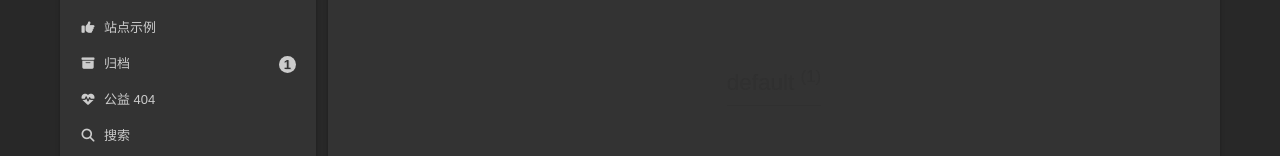
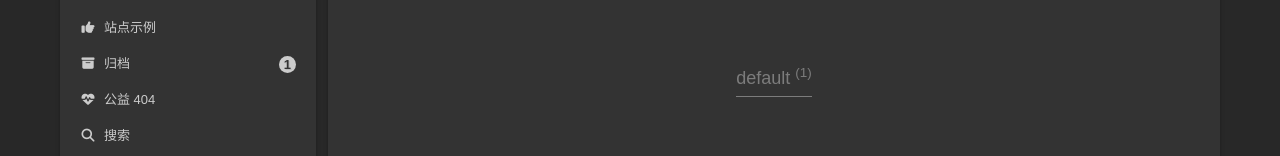
Before and after one commit to demohiiiii/demohiiiii.github.io, a plain HTML site: page tags/index.html in a window 1280 px wide. Shown: the part 192-348 px from the top of the page. Drawn offline with nearby package versions, Linux system fonts and the light colour scheme; some packages are replaced by stand-ins of ours; a script that the page names is missing.

Commit message:
deploy: demohiiiii/HugoBlog@1735da7e9dfd0c331b181c6bf1eb97bbe614e14f

```diff
--- a/tags/index.html
+++ b/tags/index.html
@@ -12,7 +12,7 @@ Github</a></span></div><div class="cc-license animated" itemprop=license><a href
 <span>网站资讯</span></div><div class=siteinfo><div class=siteinfo-item><div class=item-name><i class="fa-solid fa-calendar-check"></i>已运行：</div><div class=item-count id=runTimes data-publishdate=2023-08-09T16:28:07+08:00></div></div><div class=siteinfo-item><div class=item-name><i class="fas fa fa-user"></i>总访客数：</div><div class=item-count id=busuanzi_value_site_uv><i class="fa fa-sync fa-spin"></i></div></div><div class=siteinfo-item><div class=item-name><i class="fas fa fa-eye"></i>页面浏览：</div><div class=item-count id=busuanzi_value_site_pv><i class="fa fa-sync fa-spin"></i></div></div><div class=siteinfo-item><div class=item-name><i class="fa fa-font"></i>总字数：</div><div class=item-count id=wordsCount data-count=4></div></div><div class=siteinfo-item><div class=item-name><i class="fa fa-mug-hot"></i>阅读约：</div><div class=item-count id=readTimes data-times=1></div></div><div class=siteinfo-item><div class=item-name><i class="fa fa-clock-rotate-left"></i>最后更新于：</div><div class=item-count id=last-push-date data-lastpushdate=2023-08-09T16:28:07+08:00></div></div></div></div></aside><div class=sidebar-dimmer></div></header><div class=tool-buttons><div id=goto-gtranslate class=button title=多语言翻译><i class="fas fa-globe"></i></div><div id=toggle-theme class=button title=深浅模式切换><i class="fas fa-adjust"></i></div><div class=back-to-top role=button title=返回顶部><i class="fa fa-arrow-up"></i>
 <span>0%</span></div></div><div class=reading-progress-bar></div><a role=button class="book-mark-link book-mark-link-fixed"></a>
 <a href=https://github.com/demohiiiii rel="noopener external nofollow noreferrer" target=_blank title="Follow me on GitHub" class="exturl github-corner"><svg width="80" height="80" viewBox="0 0 250 250" aria-hidden="true"><path d="M0 0 115 115h15l12 27L250 250V0z"/><path d="M128.3 109C113.8 99.7 119 89.6 119 89.6 122 82.7 120.5 78.6 120.5 78.6 119.2 72 123.4 76.3 123.4 76.3 127.3 80.9 125.5 87.3 125.5 87.3 122.9 97.6 130.6 101.9 134.4 103.2" fill="currentcolor" style="transform-origin:130px 106px" class="octo-arm"/><path d="M115 115C114.9 115.1 118.7 116.5 119.8 115.4l13.9-13.8C136.9 99.2 139.9 98.4 142.2 98.6 133.8 88 127.5 74.4 143.8 58 148.5 53.4 154 51.2 159.7 51 160.3 49.4 163.2 43.6 171.4 40.1 171.4 40.1 176.1 42.5 178.8 56.2 183.1 58.6 187.2 61.8 190.9 65.4 194.5 69 197.7 73.2 200.1 77.6 213.8 80.2 216.3 84.9 216.3 84.9 212.7 93.1 206.9 96 205.4 96.6 205.1 102.4 203 107.8 198.3 112.5 181.9 128.9 168.3 122.5 157.7 114.1 157.9 116.9 156.7 120.9 152.7 124.9L141 136.5C139.8 137.7 141.6 141.9 141.8 141.8z" fill="currentcolor" class="octo-body"/></svg></a><script type=text/javascript src=//sidecar.gitter.im/dist/sidecar.v1.js async></script>
-<script type=text/javascript>((window.gitter={}).chat={}).options={room:"hugo-next/community"}</script><noscript><div class=noscript-warning>Theme NexT works best with JavaScript enabled</div></noscript><div class="main-inner tags posts-expand"><div class=post-block lang=zh-CN><div class=post-header><h1>标签集锦</h1></div><div class=post-body><div class=tag-cloud><div class=tag-cloud-title>目前共计 <strong>1</strong> 个标签</div><div class=tag-cloud-tags><a class=tag-cloud-8 href=/tags/default>default
+<script type=text/javascript>((window.gitter={}).chat={}).options={room:"hugo-next/community"}</script><noscript><div class=noscript-warning>Theme NexT works best with JavaScript enabled</div></noscript><div class="main-inner tags posts-expand"><div class=post-block lang=zh-CN><div class=post-header><h1>标签集锦</h1></div><div class=post-body><div class=tag-cloud><div class=tag-cloud-title>目前共计 <strong>1</strong> 个标签</div><div class=tag-cloud-tags><a class=tag-cloud-3 href=/tags/default>default
 <span class=tag-list-count><sup>(1)</sup></span></a></div></div></div></div></div></main><footer class=footer><div class=footer-inner><div id=gtranslate class=google-translate><i class="fa fa-language"></i><div id=google_translate_element></div></div><div class=copyright>&copy;
 <span itemprop=copyrightYear>2010 - 2024</span>
 <span class=with-love><i class="fa fa-heart"></i></span>
```
